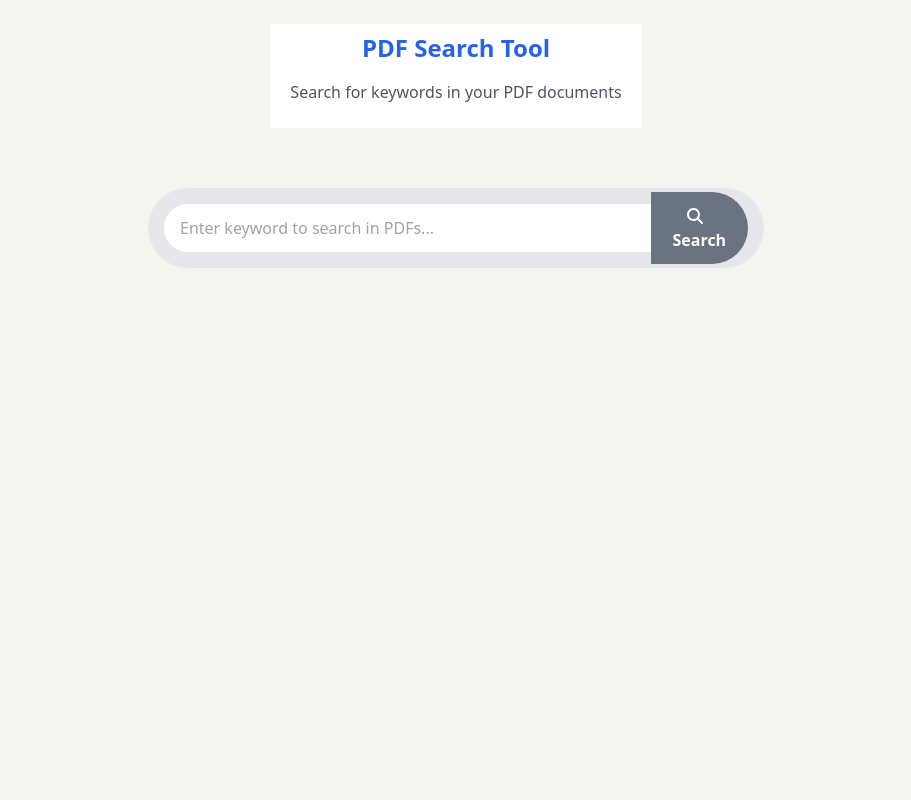
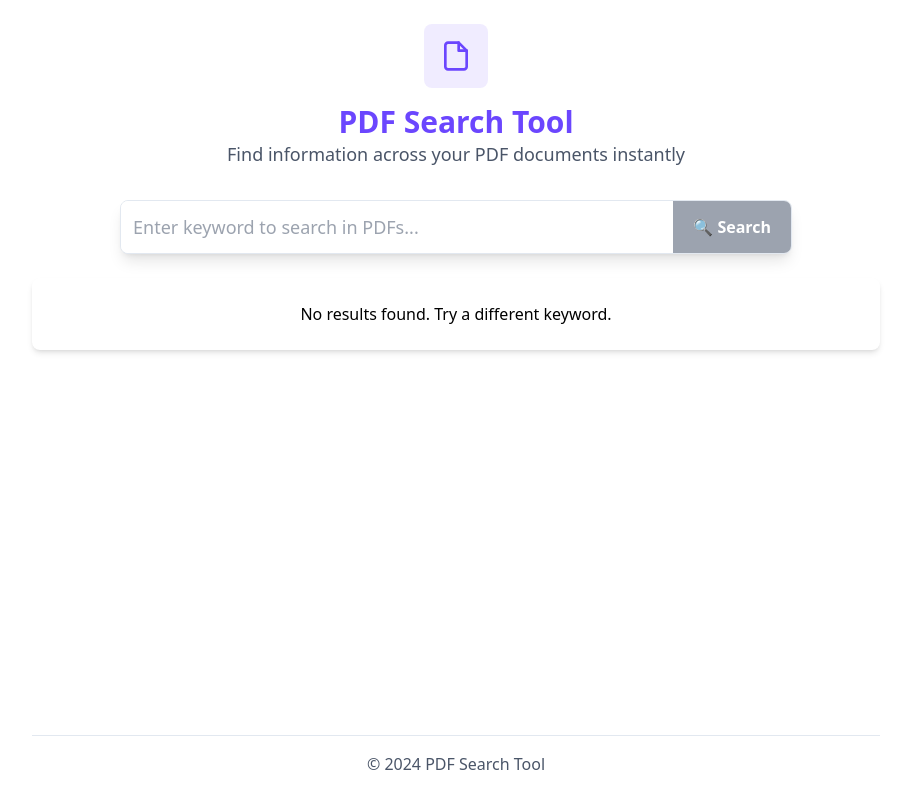
Before and after one commit to phucloc2107/E-commerce-machine, a React (Vite) app: page / in a window 1280 px wide. Shown: the whole page, without its empty margins (184-1095 px from the left). Built offline with nearby package versions, Linux system fonts and the light colour scheme.

Commit message:
Fix: fix layout and design of website

```diff
--- a/src/App.tsx
+++ b/src/App.tsx
@@ -1,6 +1,7 @@
 import { BrowserRouter, Route, Routes } from "react-router-dom";
 import Onboarding from "./components"
 import SearchPage from "./pages/SearchPage";
+import SearchResult from "./pages/SearchResult";
 
 function App() {
 
@@ -9,6 +10,7 @@
       <Routes>
         {/* <Route path="/" element={<Onboarding />} /> */}
         <Route path="/" element={<SearchPage />} />
+        <Route path="/result" element={<SearchResult />} />
       </Routes>
     </BrowserRouter>
   );
--- a/src/assets/dummyData.tsx
+++ b/src/assets/dummyData.tsx
@@ -40,7 +40,7 @@
       fileSize: 5600000,
       lastModified: "2023-03-05T16:20:00Z"
     },
-    {
+ /*    {
       id: 5,
       fileName: "Node.js_Best_Practices.pdf",
       fileUrl: "/sample/Node.js_Best_Practices.pdf",
@@ -58,7 +58,7 @@
       pageCount: 48,
       fileSize: 2800000,
       lastModified: "2023-02-28T10:30:00Z"
-    }
+    } */
   ];
 
   export default dummySearchResults;
--- a/src/pages/SearchPage.tsx
+++ b/src/pages/SearchPage.tsx
@@ -1,122 +1,127 @@
-import React, { useState } from "react";
-import dummySearchResults from "../assets/dummyData";
-import { FontAwesomeIcon } from "@fortawesome/react-fontawesome";
-import { faFilePdf, faMagnifyingGlass } from "@fortawesome/free-solid-svg-icons";
+import React, { useState } from 'react';
+import dummySearchResults from '../assets/dummyData';
+import { useNavigate } from "react-router-dom";
+
+interface SearchResult {
+  id: number;
+  fileName: string;
+  matchedText?: string;
+}
 
 const SearchPage: React.FC = () => {
-  const [searchTerm, setSearchTerm] = useState("");
-  const [filteredResults, setFilteredResults] = useState<typeof dummySearchResults>([]);
-  const [leftSelectedPdf, setLeftSelectedPdf] = useState<typeof dummySearchResults[0] | null>(null);
-  const [rightSelectedPdf, setRightSelectedPdf] = useState<typeof dummySearchResults[0] | null>(null);
+  const [searchResults, setSearchResults] = useState<SearchResult[]>([]);
+  const [isLoading, setIsLoading] = useState<boolean>(false);
+  const [error, setError] = useState<string | null>(null);
+  const [keyword, setKeyword] = useState<string>('');
+  const navigate = useNavigate();
 
-  const handleSearch = () => {
-    if (searchTerm.trim() === "") {
-      setFilteredResults([]);
-      setLeftSelectedPdf(null);
-      setRightSelectedPdf(null);
-      return;
+  const handleSearch = async (keyword: string) => {
+    if (!keyword.trim()) return;
+    setIsLoading(true);
+    setError(null);
+
+    try {
+      setTimeout(() => {
+        const filteredResults = dummySearchResults.filter(
+          result =>
+            result.fileName.toLowerCase().includes(keyword.toLowerCase()) ||
+            (result.matchedText && result.matchedText.toLowerCase().includes(keyword.toLowerCase()))
+        );
+        setSearchResults(filteredResults);
+        setIsLoading(false);
+      }, 800);
+    } catch (err) {
+      console.error('Error searching PDFs:', err);
+      setError('Failed to search PDFs. Please try again.');
+      setSearchResults([]);
+      setIsLoading(false);
     }
-
-    const results = dummySearchResults.filter((pdf) =>
-      pdf.fileName.toLowerCase().includes(searchTerm.toLowerCase())
-    );
-    setFilteredResults(results);
   };
 
-  const handleKeyDown = (event: React.KeyboardEvent<HTMLInputElement>) => {
-    if (event.key === "Enter") {
-      handleSearch();
+/*   const handleSubmit = (e: React.FormEvent) => {
+    e.preventDefault();
+    if (keyword.trim()) {
+      handleSearch(keyword);
+      navigate("/result", { state: { keyword } }); // Truyền keyword qua state
+    }
+  }; */
+  const handleSubmit = (e: React.FormEvent) => {
+    e.preventDefault();
+    if (keyword.trim()) {
+      handleSearch(keyword);
+      navigate(`/result?search=${encodeURIComponent(keyword)}`); // Chuyển hướng với keyword
     }
   };
 
   return (
-    <div className="h-screen w-full flex flex-col items-center bg-[rgb(244,245,240)] p-6">
-      <div className="bg-white px-5 pt-2 flex flex-col justify-center">
-        <h2 className="text-center text-2xl font-bold text-blue-600 mb-4">PDF Search Tool</h2>
-        <p className="text-center text-gray-600 mb-6">Search for keywords in your PDF documents</p>
-      </div>
+    <div className="max-w-4xl mx-auto p-6 min-h-screen flex flex-col">
+      <header className="text-center mb-8 flex flex-col items-center">
+        <div className="mb-4 w-16 h-16 rounded-lg flex items-center justify-center"
+          style={{ backgroundColor: 'var(--highlight-color)', color: 'var(--primary-color)' }}>
+          <svg width="32" height="32" viewBox="0 0 24 24" fill="none" xmlns="http://www.w3.org/2000/svg">
+            <path d="M14 2H6C5.46957 2 4.96086 2.21071 4.58579 2.58579C4.21071 2.96086 4 3.46957 4 4V20C4 20.5304 4.21071 21.0391 4.58579 21.4142C4.96086 21.7893 5.46957 22 6 22H18C18.5304 22 19.0391 21.7893 19.4142 21.4142C19.7893 21.0391 20 20.5304 20 20V8L14 2Z" stroke="currentColor" strokeWidth="2" strokeLinecap="round" strokeLinejoin="round"/>
+            <path d="M14 2V8H20" stroke="currentColor" strokeWidth="2" strokeLinecap="round" strokeLinejoin="round"/>
+          </svg>
+        </div>
+        <h1 className="text-3xl font-bold" style={{ color: 'var(--primary-color)' }}>PDF Search Tool</h1>
+        <p className="text-lg text-[var(--text-light)] max-w-lg">Find information across your PDF documents instantly</p>
+      </header>
 
-      <div className={`w-full flex justify-between mt-10 ${filteredResults.length > 0 ? 'h-auto' : 'h-0'}`}>
-        <div className="w-[48%]">
-          {filteredResults.filter(pdf => pdf.id % 2 !== 0).map((pdf) => (
-            <div
-              key={pdf.id}
-              onClick={() => setLeftSelectedPdf(pdf)}
-              className="w-[90%] border rounded-lg shadow-md bg-gray-50 flex items-center mx-auto border-gray-500 cursor-pointer mb-4"
-            >
-              <div className="w-1/12 h-auto flex justify-center items-center border border-r-black mr-5 p-2">
-                <FontAwesomeIcon icon={faFilePdf} className="w-5 h-5 object-cover text-[rgb(120,56,121)]" />
-              </div>
-              <h3 className="text-sm font-semibold text-gray-800">{pdf.fileName}</h3>
+      <main className="flex-1">
+        <div className="mb-6">
+          <form onSubmit={handleSubmit} className="max-w-2xl mx-auto">
+            <div className="flex shadow-lg rounded-lg overflow-hidden border border-[var(--border-color)] bg-white focus-within:ring-2 focus-within:ring-[var(--primary-color)]">
+              <input
+                type="text"
+                value={keyword}
+                onChange={(e) => setKeyword(e.target.value)}
+                placeholder="Enter keyword to search in PDFs..."
+                className="flex-1 p-3 text-lg outline-none"
+                aria-label="Search PDFs"
+              />
+              <button
+                type="submit"
+                className={`px-5 py-3 font-semibold transition text-white ${
+                  !keyword.trim() ? 'bg-gray-400 cursor-not-allowed' : 'bg-[var(--primary-color)]'
+                }`}
+                disabled={!keyword.trim()}
+              >
+                🔍 Search
+              </button>
             </div>
-          ))}
+          </form>
         </div>
 
-        <div className="w-[48%]">
-          {filteredResults.filter(pdf => pdf.id % 2 === 0).map((pdf) => (
-            <div
-              key={pdf.id}
-              onClick={() => setRightSelectedPdf(pdf)}
-              className="w-[90%] border rounded-lg shadow-md bg-gray-50 flex items-center mx-auto border-gray-500 cursor-pointer mb-4"
-            >
-              <div className="w-1/12 h-auto flex justify-center items-center border border-r-black mr-5 p-2">
-                <FontAwesomeIcon icon={faFilePdf} className="w-5 h-5 object-cover text-[rgb(120,56,121)]" />
-              </div>
-              <h3 className="text-sm font-semibold text-gray-800">{pdf.fileName}</h3>
-            </div>
-          ))}
-        </div>
-      </div>
+        {isLoading && (
+          <div className="flex flex-col items-center justify-center my-6">
+            <div className="w-12 h-12 border-4 border-[var(--primary-light)] border-t-[var(--primary-color)] rounded-full animate-spin mb-4"></div>
+            <p>Searching PDFs...</p>
+          </div>
+        )}
 
-      {filteredResults.length > 0 && (leftSelectedPdf || rightSelectedPdf) && (
-        <div className="w-full h-96 mt-10 flex flex-row justify-between">
-          <div className="w-[48%] h-full border-4 border-black rounded-3xl bg-white p-4">
-            <h3 className="text-lg font-semibold">Left Panel (Odd ID)</h3>
-            {leftSelectedPdf ? (
-              <>
-                <p className="text-blue-600 font-bold">{leftSelectedPdf.fileName}</p>
-                <p className="text-gray-700 mt-2">{leftSelectedPdf.matchedText}</p>
-              </>
-            ) : (
-              <p className="text-gray-500">Click on an odd ID file to view content here</p>
-            )}
+        {error && <div className="bg-red-100 text-red-600 p-4 rounded-lg text-center my-6">{error}</div>}
+
+        {!isLoading && !error && searchResults.length === 0 && (
+          <div className="text-center my-6 p-6 bg-white rounded-lg shadow-md">
+            <p>No results found. Try a different keyword.</p>
           </div>
+        )}
 
-          <div className="w-[48%] h-full border-4 border-black rounded-3xl bg-white p-4">
-            <h3 className="text-lg font-semibold">Right Panel (Even ID)</h3>
-            {rightSelectedPdf ? (
-              <>
-                <p className="text-blue-600 font-bold">{rightSelectedPdf.fileName}</p>
-                <p className="text-gray-700 mt-2">{rightSelectedPdf.matchedText}</p>
-              </>
-            ) : (
-              <p className="text-gray-500">Click on an even ID file to view content here</p>
-            )}
-          </div>
-        </div>
-      )}
+        {!isLoading && !error && searchResults.length > 0 && (
+          <ul className="space-y-4">
+            {searchResults.map(result => (
+              <li key={result.id} className="p-4 border border-[var(--border-color)] rounded-lg shadow-sm">
+                <strong>{result.fileName}</strong>
+                {result.matchedText && <p className="text-[var(--text-light)]">{result.matchedText}</p>}
+              </li>
+            ))}
+          </ul>
+        )}
+      </main>
 
-      <div className="bg-gray-200 w-1/2 h-20 mt-5 flex items-center justify-center p-4 rounded-full">
-        <div className="w-full">
-          <input
-            type="text"
-            value={searchTerm}
-            onChange={(e) => setSearchTerm(e.target.value)}
-            onKeyDown={handleKeyDown}
-            className="w-full p-3 pl-4 pr-20 text-gray-700 rounded-tl-full rounded-bl-full focus:outline-none"
-            placeholder="Enter keyword to search in PDFs..."
-          />
-        </div>
-        <div className="w-1/5">
-          <button
-            onClick={handleSearch}
-            className="bg-gray-500 text-white px-5 py-3 rounded-tr-full rounded-br-full font-bold"
-          >
-            <FontAwesomeIcon icon={faMagnifyingGlass} className="mr-2" />
-            Search
-          </button>
-        </div>
-      </div>
+      <footer className="text-center mt-6 pt-4 border-t border-[var(--border-color)] text-[var(--text-light)]">
+        <p>&copy; {new Date().getFullYear()} PDF Search Tool</p>
+      </footer>
     </div>
   );
 };
--- /dev/null
+++ b/src/pages/SearchResult.tsx
@@ -0,0 +1,158 @@
+import React, { useEffect, useState } from "react";
+import dummySearchResults from "../assets/dummyData";
+import { FontAwesomeIcon } from "@fortawesome/react-fontawesome";
+import { faFilePdf, faMagnifyingGlass } from "@fortawesome/free-solid-svg-icons";
+import { useLocation } from "react-router-dom";
+
+const SearchResult: React.FC = () => {
+  /* const [searchTerm, setSearchTerm] = useState(""); */
+  const [filteredResults, setFilteredResults] = useState<typeof dummySearchResults>([]);
+  const [leftSelectedPdf, setLeftSelectedPdf] = useState<typeof dummySearchResults[0] | null>(null);
+  const [rightSelectedPdf, setRightSelectedPdf] = useState<typeof dummySearchResults[0] | null>(null);
+
+  const location = useLocation();
+  const params = new URLSearchParams(location.search);
+  const keywordFromURL = params.get("search") || ""; // Lấy từ khóa từ URL
+
+  const [searchTerm, setSearchTerm] = useState(keywordFromURL);
+
+/*   useEffect(() => {
+    if (keyword) {
+      setSearchTerm(keyword);
+      handleSearch(); // Gọi lại search tự động khi trang load
+    }
+  }, [keyword]);
+
+  const handleSearch = () => {
+    if (searchTerm.trim() === "") {
+      setFilteredResults([]);
+      setLeftSelectedPdf(null);
+      setRightSelectedPdf(null);
+      return;
+    }
+
+    const results = dummySearchResults.filter((pdf) =>
+      pdf.fileName.toLowerCase().includes(searchTerm.toLowerCase())
+    );
+    setFilteredResults(results);
+  }; */
+  useEffect(() => {
+    if (searchTerm.trim() !== "") {
+      const results = dummySearchResults.filter((pdf) =>
+        pdf.fileName.toLowerCase().includes(searchTerm.toLowerCase()) ||
+        (pdf.matchedText && pdf.matchedText.toLowerCase().includes(searchTerm.toLowerCase()))
+      );
+      setFilteredResults(results);
+    } else {
+      setFilteredResults([]);
+    }
+  }, [searchTerm]); // Gọi lại mỗi khi searchTerm thay đổi
+
+  const handleSearch = () => {
+    if (searchTerm.trim() !== "") {
+      const results = dummySearchResults.filter((pdf) =>
+        pdf.fileName.toLowerCase().includes(searchTerm.toLowerCase()) ||
+        (pdf.matchedText && pdf.matchedText.toLowerCase().includes(searchTerm.toLowerCase()))
+      );
+      setFilteredResults(results);
+    } else {
+      setFilteredResults([]);
+    }
+  };
+
+  const handleKeyDown = (event: React.KeyboardEvent<HTMLInputElement>) => {
+    if (event.key === "Enter") {
+      handleSearch();
+    }
+  };
+
+  return (
+    <div className="h-screen w-full flex flex-col items-center bg-[rgb(244,245,240)] p-6">
+      <div className={`w-full flex justify-between mt-3 ${filteredResults.length > 0 ? 'h-auto' : 'h-0'}`}>
+        <div className="w-[48%]">
+          {filteredResults.filter(pdf => pdf.id % 2 !== 0).map((pdf) => (
+            <div
+              key={pdf.id}
+              onClick={() => setLeftSelectedPdf(pdf)}
+              className="w-[90%] border rounded-lg shadow-md bg-gray-50 flex items-center mx-auto border-gray-500 cursor-pointer mb-4"
+            >
+              <div className="w-1/12 h-auto flex justify-center items-center border border-r-black mr-5 p-2">
+                <FontAwesomeIcon icon={faFilePdf} className="w-5 h-5 object-cover text-[rgb(120,56,121)]" />
+              </div>
+              <h3 className="text-sm font-semibold text-gray-800">{pdf.fileName}</h3>
+            </div>
+          ))}
+        </div>
+
+        <div className="w-[48%]">
+          {filteredResults.filter(pdf => pdf.id % 2 === 0).map((pdf) => (
+            <div
+              key={pdf.id}
+              onClick={() => setRightSelectedPdf(pdf)}
+              className="w-[90%] border rounded-lg shadow-md bg-gray-50 flex items-center mx-auto border-gray-500 cursor-pointer mb-4"
+            >
+              <div className="w-1/12 h-auto flex justify-center items-center border border-r-black mr-5 p-2">
+                <FontAwesomeIcon icon={faFilePdf} className="w-5 h-5 object-cover text-[rgb(120,56,121)]" />
+              </div>
+              <h3 className="text-sm font-semibold text-gray-800">{pdf.fileName}</h3>
+            </div>
+          ))}
+        </div>
+      </div>
+
+      {filteredResults.length > 0 && (
+        <div className="w-full h-[75%] mt-3 flex flex-row justify-between">
+          <div className="w-[48%] h-full border-4 border-gray-200 rounded-3xl bg-white p-4">
+            <h3 className="text-lg font-semibold">Left Panel (Odd ID)</h3>
+            {leftSelectedPdf ? (
+              <>
+                <p className="text-blue-600 font-bold">{leftSelectedPdf.fileName}</p>
+                <p className="text-gray-700 mt-2">{leftSelectedPdf.matchedText}</p>
+              </>
+            ) : (
+              <p className="text-gray-500">Click on an odd ID file to view content here</p>
+            )}
+          </div>
+
+          <div className="w-[48%] h-full border-4 border-gray-200 rounded-3xl bg-white p-4">
+            <h3 className="text-lg font-semibold">Right Panel (Even ID)</h3>
+            {rightSelectedPdf ? (
+              <>
+                <p className="text-blue-600 font-bold">{rightSelectedPdf.fileName}</p>
+                <p className="text-gray-700 mt-2">{rightSelectedPdf.matchedText}</p>
+              </>
+            ) : (
+              <p className="text-gray-500">Click on an even ID file to view content here</p>
+            )}
+          </div>
+        </div>
+      )}
+
+      <div className="bg-gray-200 w-1/2 h-20 fixed bottom-4 left-1/2 transform -translate-x-1/2 flex items-center justify-center p-4 rounded-2xl shadow-lg z-50">
+        <div className="w-4/5">
+          <input
+            type="text"
+            value={searchTerm}
+            onChange={(e) => setSearchTerm(e.target.value)}
+            onKeyDown={handleKeyDown}
+            className="w-full p-3 pl-4 pr-4 text-gray-700 rounded-tl-2xl rounded-bl-2xl focus:outline-none"
+            placeholder="Enter keyword to search in PDFs..."
+          />
+        </div>
+        <div className="w-1/5">
+          <button
+            onClick={handleSearch}
+            disabled={searchTerm.trim() === ""}
+            className={`w-full py-3 rounded-tr-2xl rounded-br-2xl font-semibold transition-colors
+              ${searchTerm.trim() === "" ? "bg-gray-400 cursor-not-allowed" : "bg-[#6b46fe] text-white"}`}
+          >
+            <FontAwesomeIcon icon={faMagnifyingGlass} className="mr-2" />
+            Search
+          </button>
+        </div>
+      </div>
+    </div>
+  );
+};
+
+export default SearchResult;
--- a/src/styles/index.css
+++ b/src/styles/index.css
@@ -5,8 +5,20 @@
 @tailwind utilities;
 
 :root {
-    background-color: white;
-}
+    --primary-color: #6b46fe;
+    --primary-light: #8467ff;
+    --primary-dark: #5535d4;
+    --secondary-color: #718096;
+    --background-color: #ffffff;
+    --card-background: #ffffff;
+    --text-color: #1a202c;
+    --text-light: #4a5568;
+    --border-color: #e2e8f0;
+    --success-color: #38a169;
+    --error-color: #e53e3e;
+    --highlight-color: rgba(107, 70, 254, 0.1);
+    --shadow-color: rgba(0, 0, 0, 0.05);
+  }
 
 .ant-popover-arrow {
     display: none !important;
```
